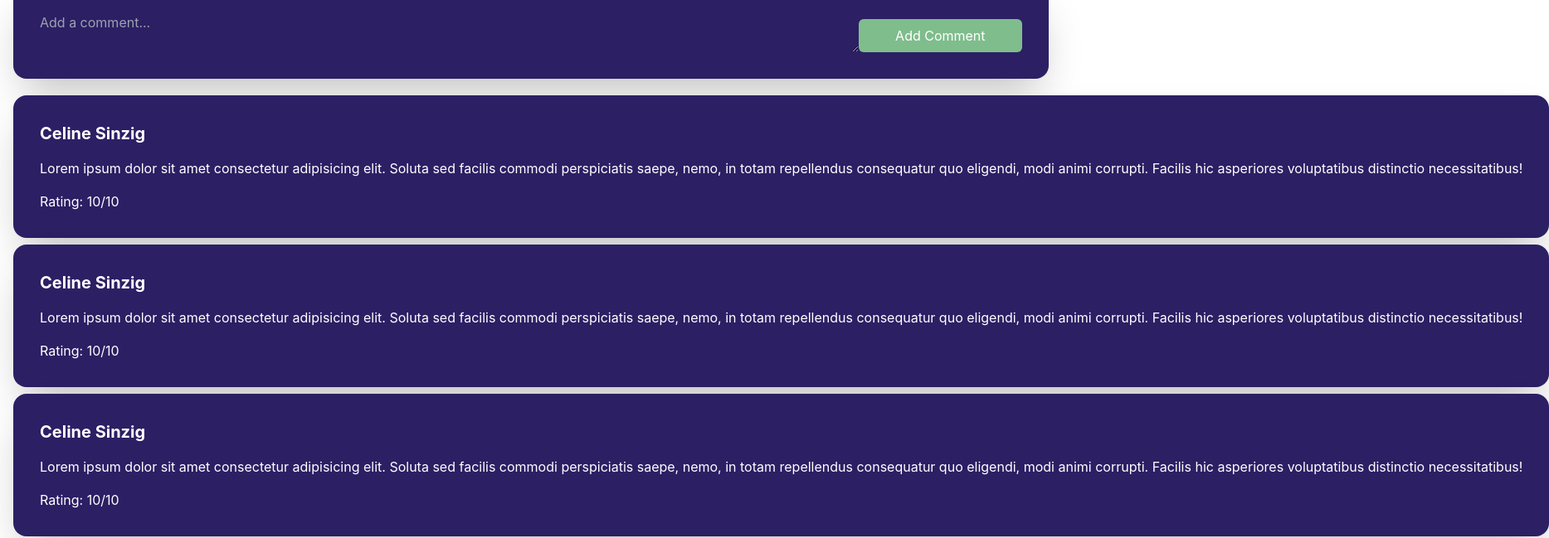
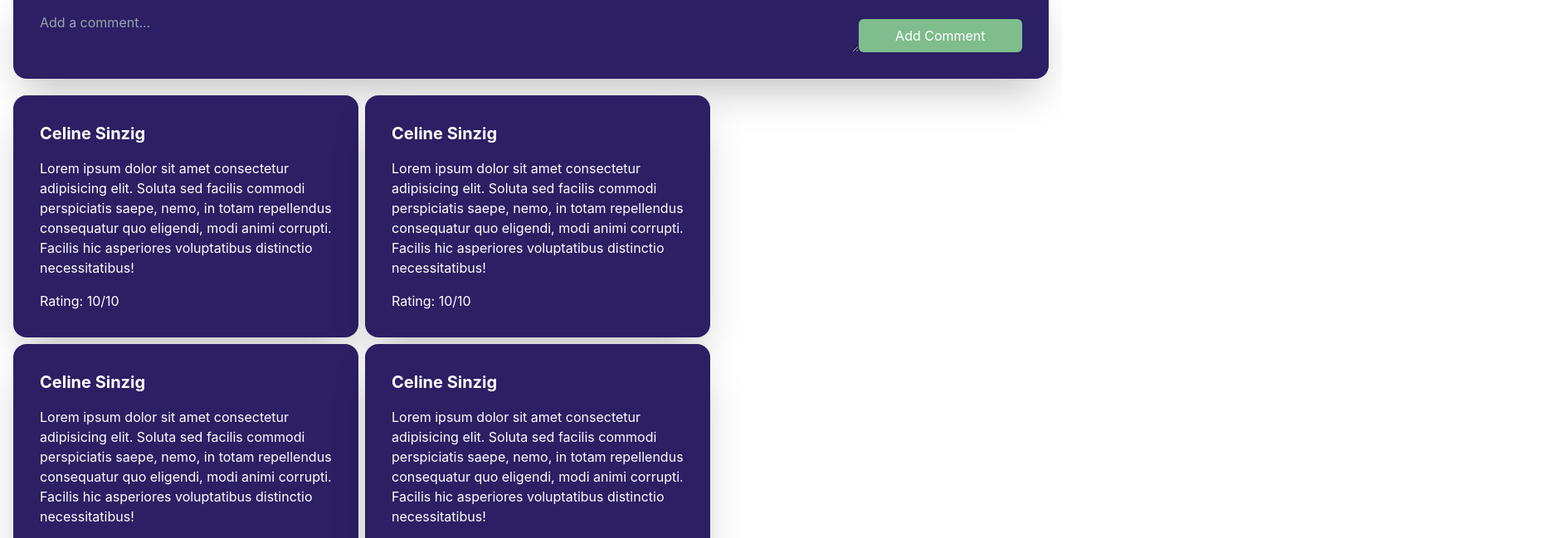
Before and after one commit to me-lin-da/RateMyBetrieb, a React (Create React App) app in the folder Frontend/rmb/: page /CompanyPage in a window 1280 px wide. Shown: the part 605-1254 px from the top of the page at 83% size, 1867 px wide, since content can reach past the window. Built offline with nearby package versions, Linux system fonts and the light colour scheme.

Commit message:
made changes
changed the div structure in comment
added TODOs
removed unused imports

```diff
--- a/Frontend/rmb/src/components/molecules/Comment.tsx
+++ b/Frontend/rmb/src/components/molecules/Comment.tsx
@@ -2,19 +2,17 @@ import React from "react";
 
 const Comment = () => {
   return (
-    <div>
-      <div className="flex flex-row bg-main rounded-2xl border-none shadow-2xl shadow-gray-8008">
-        <div className="flex flex-col m-auto w-full gap-4 p-8">
-          <h1 className="text-white font-bold text-xl">Celine Sinzig</h1>
-          <p className="text-white truncate">
-            Lorem ipsum dolor sit amet consectetur adipisicing elit. Soluta sed
-            facilis commodi perspiciatis saepe, nemo, in totam repellendus
-            consequatur quo eligendi, modi animi corrupti. Facilis hic
-            asperiores voluptatibus distinctio necessitatibus!
-          </p>
-          <p className="text-white">Rating: 10/10</p>
-        </div>
+    <div className="flex flex-col gap-4 p-8 bg-main rounded-2xl border-none shadow-2xl shadow-gray-8008 w-1/3">
+      <h1 className="text-white font-bold text-xl">Celine Sinzig</h1>
+      <div className="text-white">
+        <p>
+          Lorem ipsum dolor sit amet consectetur adipisicing elit. Soluta sed
+          facilis commodi perspiciatis saepe, nemo, in totam repellendus
+          consequatur quo eligendi, modi animi corrupti. Facilis hic asperiores
+          voluptatibus distinctio necessitatibus!
+        </p>
       </div>
+      <p className="text-white">Rating: 10/10</p>
     </div>
   );
 };
--- a/Frontend/rmb/src/components/organisms/header.tsx
+++ b/Frontend/rmb/src/components/organisms/header.tsx
@@ -18,6 +18,7 @@ const Header = () => {
       alt="Logo"
     />
   );
+  //TODO: Header should match the container size
   return (
     <header className="bg-secondary py-4">
       <div className="container mx-auto flex justify-between w-2/3">
--- a/Frontend/rmb/src/components/pages/CompanyPage.tsx
+++ b/Frontend/rmb/src/components/pages/CompanyPage.tsx
@@ -8,6 +8,7 @@ const CompanyPage = () => {
     console.log("Submitted comment:", comment);
     // Here you can add logic to submit the comment to your backend or wherever it needs to be stored
   };
+  //TODO: Comments should be in rows of 3
   return (
     <div>
       <div className="container mx-auto px-4 bg-gray-400 h-full mt-10">
@@ -16,7 +17,7 @@ const CompanyPage = () => {
           <div className="flex flex-wrap mt-5">
             <AddComment onSubmit={handleSubmit} />
           </div>
-          <div className="flex flex-row flex-wrap gap-2 w-1/ mt-5">
+          <div className="flex flex-row flex-wrap gap-2 mt-5 rounded-lg">
             <Comment />
             <Comment />
             <Comment />
--- a/Frontend/rmb/src/components/pages/RMB.tsx
+++ b/Frontend/rmb/src/components/pages/RMB.tsx
@@ -1,4 +1,4 @@
-import React, { useState } from "react";
+import React from "react";
 import Content from "../molecules/Content";
 
 const RMB = () => {
```
